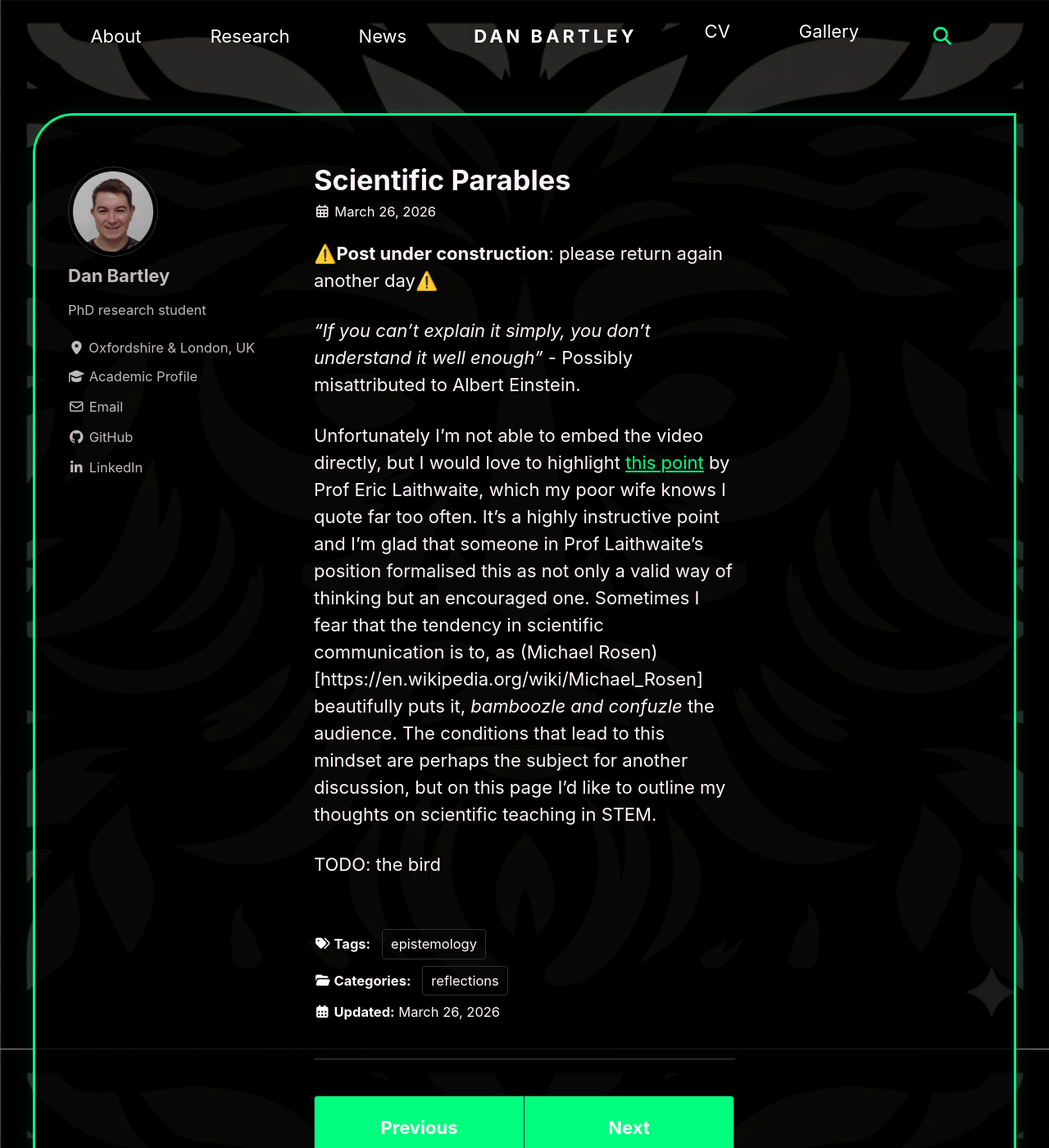
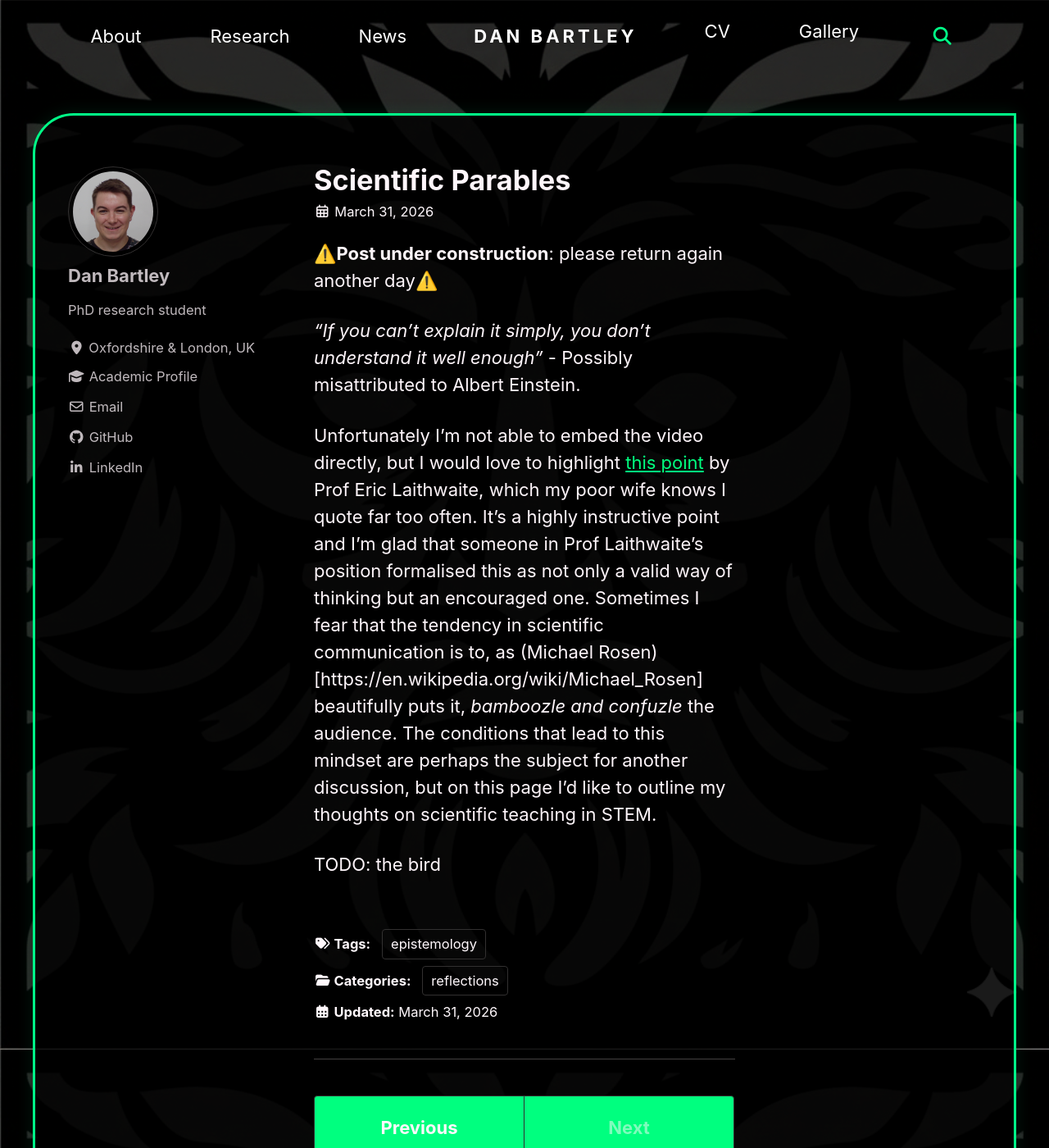
Before and after one commit to dpb-hydro/dpb-hydro.github.io, a Jekyll site: the page built from _posts/2026-03-26-parables.md, in a window 1280 px wide and 1400 px high. Shown: the whole window at 82% size. Built offline with Jekyll 4.4.1, drawn with Linux system fonts in a browser that asks for light colours; cached includes are drawn as plain includes.

Commit message:
Updated date

```diff
--- a/_posts/2026-03-26-parables.md
+++ b/_posts/2026-03-26-parables.md
@@ -1,8 +1,8 @@
 ---
 layout: single
 title: "Scientific Parables"
-date: 2026-03-26 16:48:00 +0000
-last_modified_at: 2026-03-26 16:48:00 +0000
+date: 2026-03-31 12:00:00 +0100
+last_modified_at: 2026-03-31 12:00:00 +0100
 categories: reflections
 tags: epistemology
 ---
```
